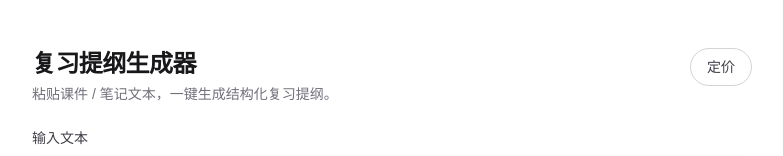
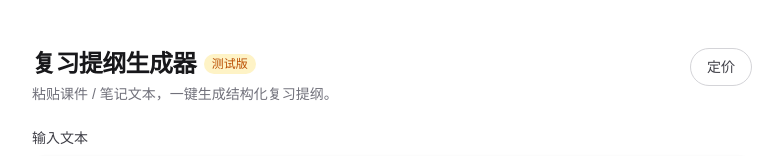
Before and after one commit to SG-code-creater/review-outline-generator, a Next.js app: page / in a window 1280 px wide. Shown: the top 156 px of the page, without its empty margins (248-1031 px from the left). Built offline with nearby package versions, Linux system fonts and the light colour scheme.

Commit message:
W3: 加测试版角标 + 定价页强调免费测试阶段(1元域名不收费合规)

```diff
--- a/src/app/page.tsx
+++ b/src/app/page.tsx
@@ -42,9 +42,14 @@
     <main className="mx-auto flex w-full max-w-3xl flex-1 flex-col gap-6 px-6 py-12">
       <header className="flex items-start justify-between gap-4">
         <div>
-          <h1 className="text-2xl font-semibold tracking-tight text-zinc-900">
-            复习提纲生成器
-          </h1>
+          <div className="flex items-center gap-2">
+            <h1 className="text-2xl font-semibold tracking-tight text-zinc-900">
+              复习提纲生成器
+            </h1>
+            <span className="rounded-full bg-amber-100 px-2 py-0.5 text-xs font-medium text-amber-700">
+              测试版
+            </span>
+          </div>
           <p className="mt-1 text-sm text-zinc-500">
             粘贴课件 / 笔记文本，一键生成结构化复习提纲。
           </p>
--- a/src/app/pricing/page.tsx
+++ b/src/app/pricing/page.tsx
@@ -8,7 +8,7 @@
           学盒 · 会员方案
         </h1>
         <p className="mt-2 text-sm text-zinc-500">
-          免费先用，会员无限生成。一杯奶茶钱，承包你整个学期的复习。
+          当前为公开测试版，所有功能免费可用，无需付费即可体验。
         </p>
       </header>
 
```
